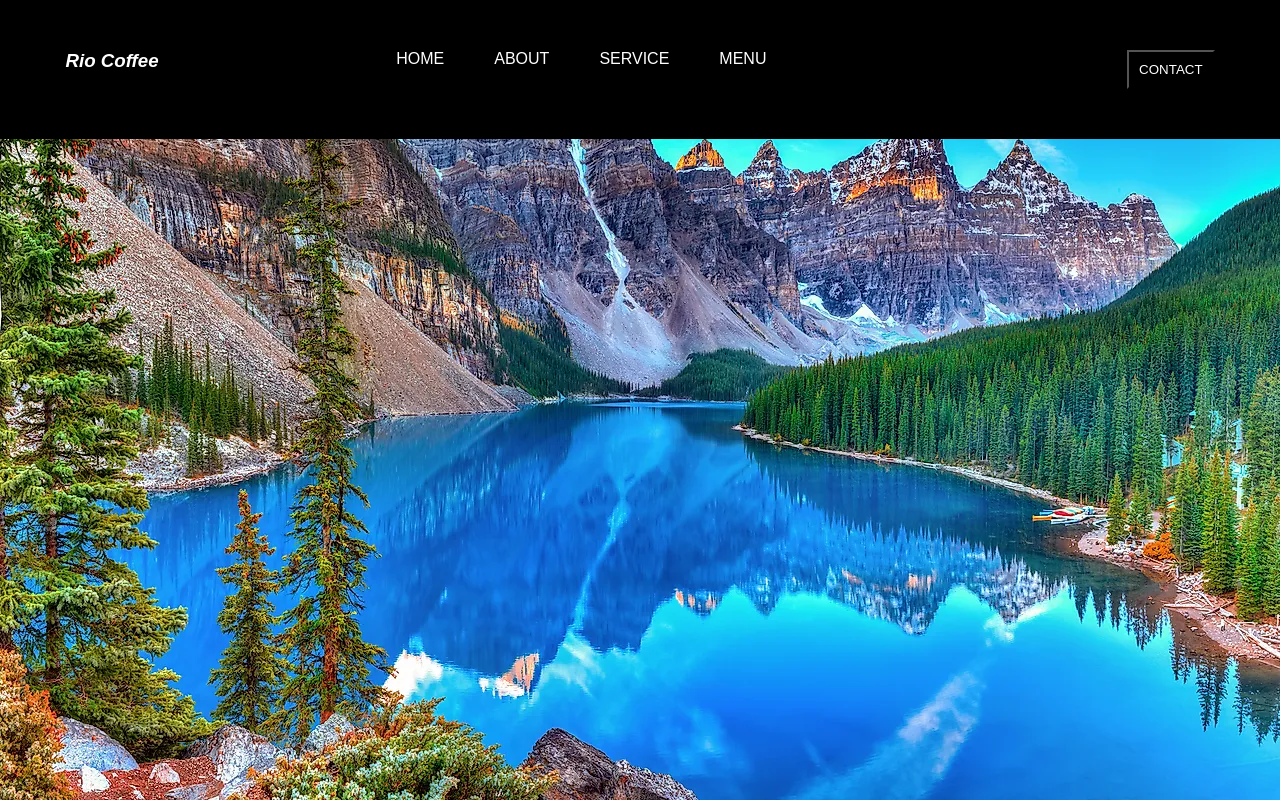
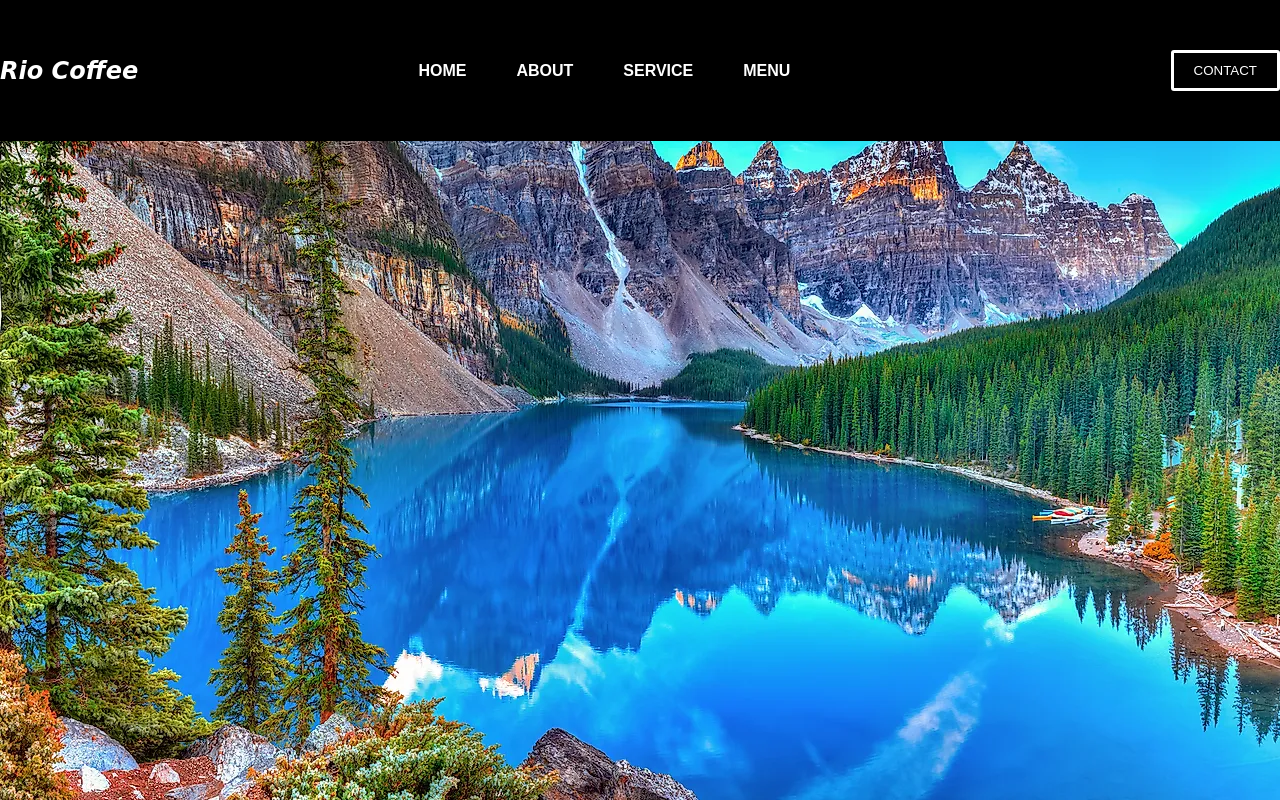
Before and after one commit to Dimaestrem/Flex-Menu, a plain HTML site: page index.html in a window 1280 px wide. Drawn offline with Linux system fonts and the light colour scheme.

Commit message:
Fix distance

```diff
--- a/assets/css/style.css
+++ b/assets/css/style.css
@@ -13,7 +13,8 @@ body {
 header {
   display: flex;
   flex-wrap: wrap;
-  justify-content: space-around;
+  justify-content: space-between;
+  align-items: center;
   background-color: black;
   color: white;
   height: auto;
@@ -21,25 +22,30 @@ header {
   font-family: Arial, Helvetica, sans-serif;
 }
 h3 {
+    font-family: cursive;
   font-style: italic;
-  min-width: 200px;
+  font-size: 1.5em;
+  margin-right: 200px;
 
 }
 ul {
   list-style-type: none;
   display: flex;
- min-width: 600px;
+  margin-right: 300px;
+
   gap: 50px;
-
 }
 a {
   text-decoration: none;
   color: white;
+  font-weight: bold;
 }
 
 button {
   background-color: black;
   color: white;
+  padding: 10px 20px;
+  border-radius: 3px;
+  border: solid;
 
-  padding: 10px ;
 }
```
Also changed, not shown: 1 other file.
